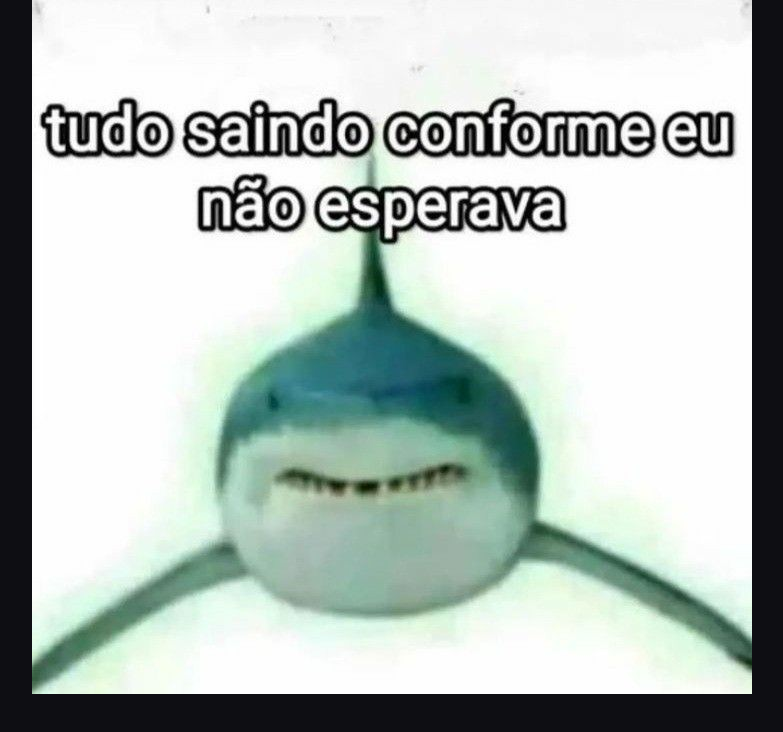
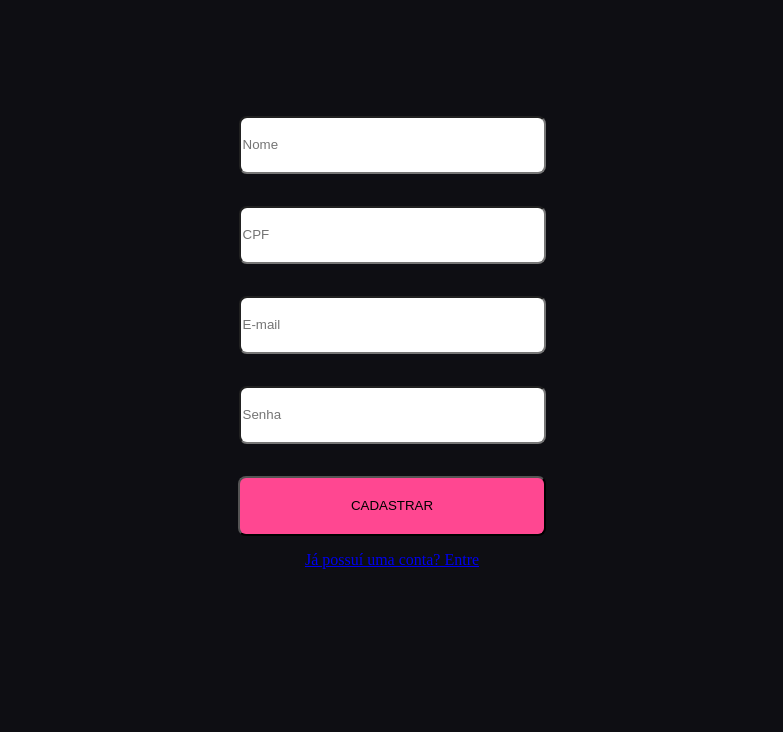
Before and after one commit to Letistos/Driven_Plus, a React (Vite) app: page /sign-up in a window 1280 px wide. Shown: the top 732 px of the page, without its empty margins (248-1031 px from the left). Built offline with nearby package versions, Linux system fonts and the light colour scheme.

Commit message:
rotas entre já tem cadastro e cadastre-se

```diff
--- a/package.json
+++ b/package.json
@@ -10,6 +10,7 @@
     "preview": "vite preview"
   },
   "dependencies": {
+    "axios": "^1.4.0",
     "react": "^18.2.0",
     "react-dom": "^18.2.0",
     "react-router-dom": "^6.12.1"
--- a/src/App.jsx
+++ b/src/App.jsx
@@ -1,11 +1,12 @@
 import { BrowserRouter, Routes, Route } from "react-router-dom";
+import axios from 'axios';
 import styled from "styled-components";
 import Start from './components/Start'
 import Signup from './pages/Sign-up'
 import Subscriptions from "./pages/Subscriptions";
 
 function App() {
-
+  axios.defaults.headers.common['Authorization'] = '5MH3GBE7JWFZU8b8ft1wY2FM'
   return (
 
     <Body>
--- a/src/pages/Sign-up.jsx
+++ b/src/pages/Sign-up.jsx
@@ -1,11 +1,51 @@
-import teste from '../assets/teste.jpg'
-
+import { Link } from "react-router-dom";
+import styled from "styled-components";
 
 function Signup(){
     return(
-    <>
-    <img src={teste}/>
-    </>
+    <Container>
+    <Form>
+        <Formulario type='name' required placeholder="Nome"></Formulario>
+        <Formulario type='number' required placeholder="CPF"></Formulario>
+        <Formulario type='email' required placeholder="E-mail"></Formulario>
+        <Formulario type='password' required placeholder="Senha"></Formulario>
+    </Form>
+        <Botao>CADASTRAR</Botao>
+        <Link to='/'>Já possuí uma conta? Entre</Link>
+    </Container>
     );
 }
 export default Signup;
+
+const Container = styled.div`
+    height:667px;
+    width:375px;
+    background-color:#0E0E13;
+    display:flex;
+    align-items:center;
+    flex-direction:column;
+    justify-content:center;
+`
+const Formulario = styled.input`
+    width:299px;
+    height:52px;
+    border-radius:8px;
+    margin:16px;
+`
+const Botao = styled.button`
+    width:308px;
+    height:60px;
+    border-radius:8px;
+    background-color:#FF4791;
+    margin:16px;
+`
+const Form = styled.form`
+    display:flex;
+    flex-direction:column;
+    justify-content:center;
+`
+const Image = styled.img`
+    width:299px;
+    height:49px;
+    margin-bottom:100px;
+`
```
Also changed, not shown: 1 other file (tests, documents, lock files or other folders).
